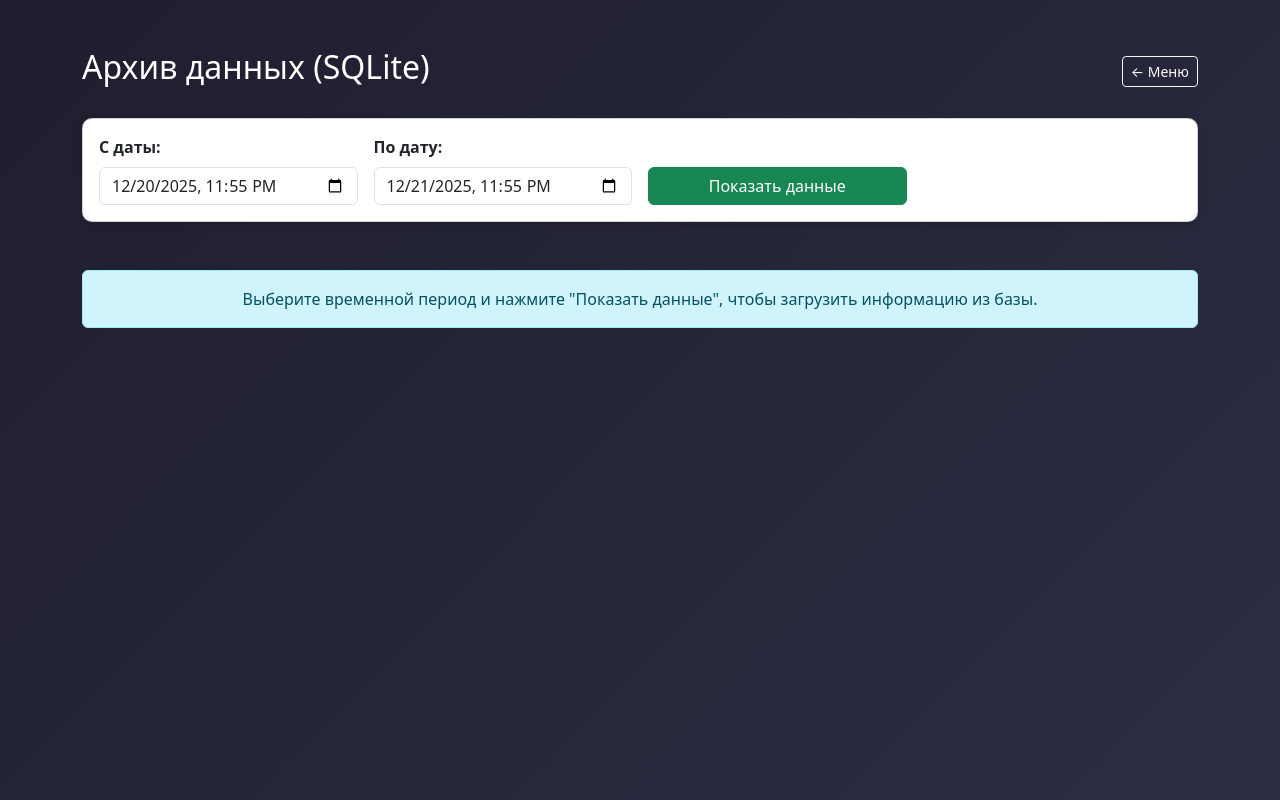
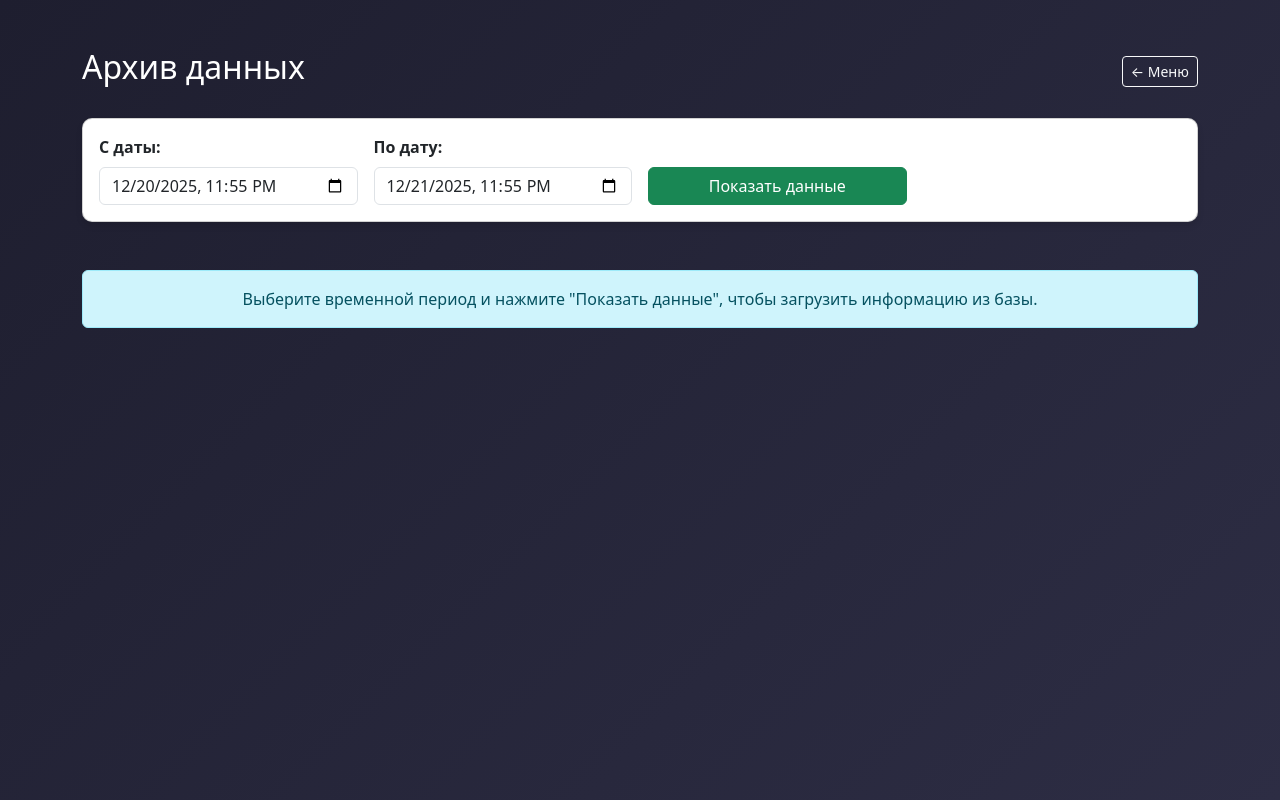
Before and after one commit to SoraEien/HardwareMonitoring, a plain HTML site: page HardwareMonitoringServer/wwwroot/history.html in a window 1280 px wide. Drawn offline with nearby package versions, Linux system fonts and the light colour scheme.

Commit message:
fix history html

```diff
--- a/HardwareMonitoringServer/wwwroot/history.html
+++ b/HardwareMonitoringServer/wwwroot/history.html
@@ -32,7 +32,7 @@
     <div id="app" class="container py-5" v-cloak>
 
         <div class="d-flex justify-content-between align-items-center mb-4 text-white">
-            <h2>Архив данных (SQLite)</h2>
+            <h2>Архив данных</h2>
             <a href="index.html" class="btn btn-outline-light btn-sm">← Меню</a>
         </div>
 
```
Also changed, not shown: 1 other file.
